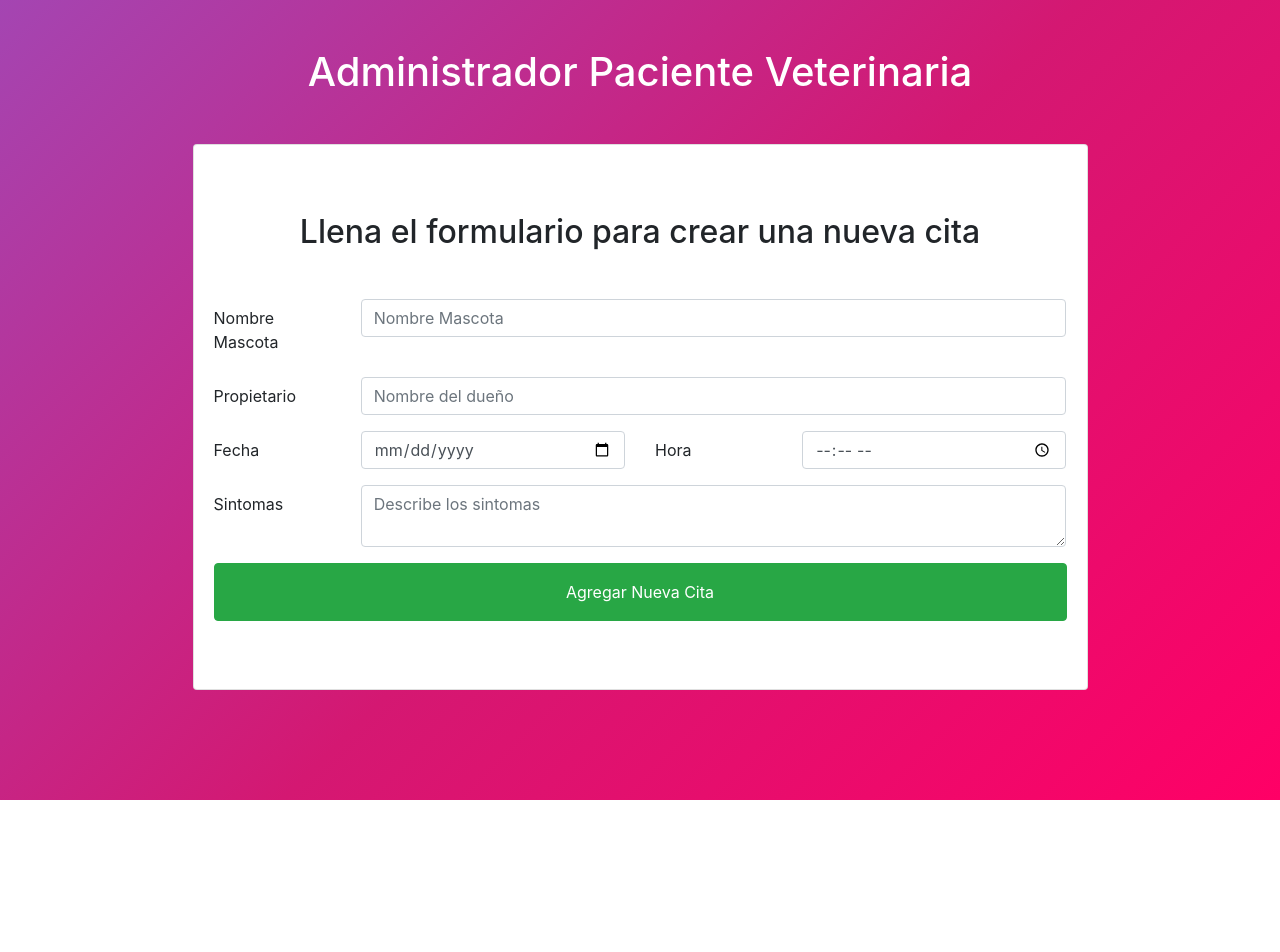
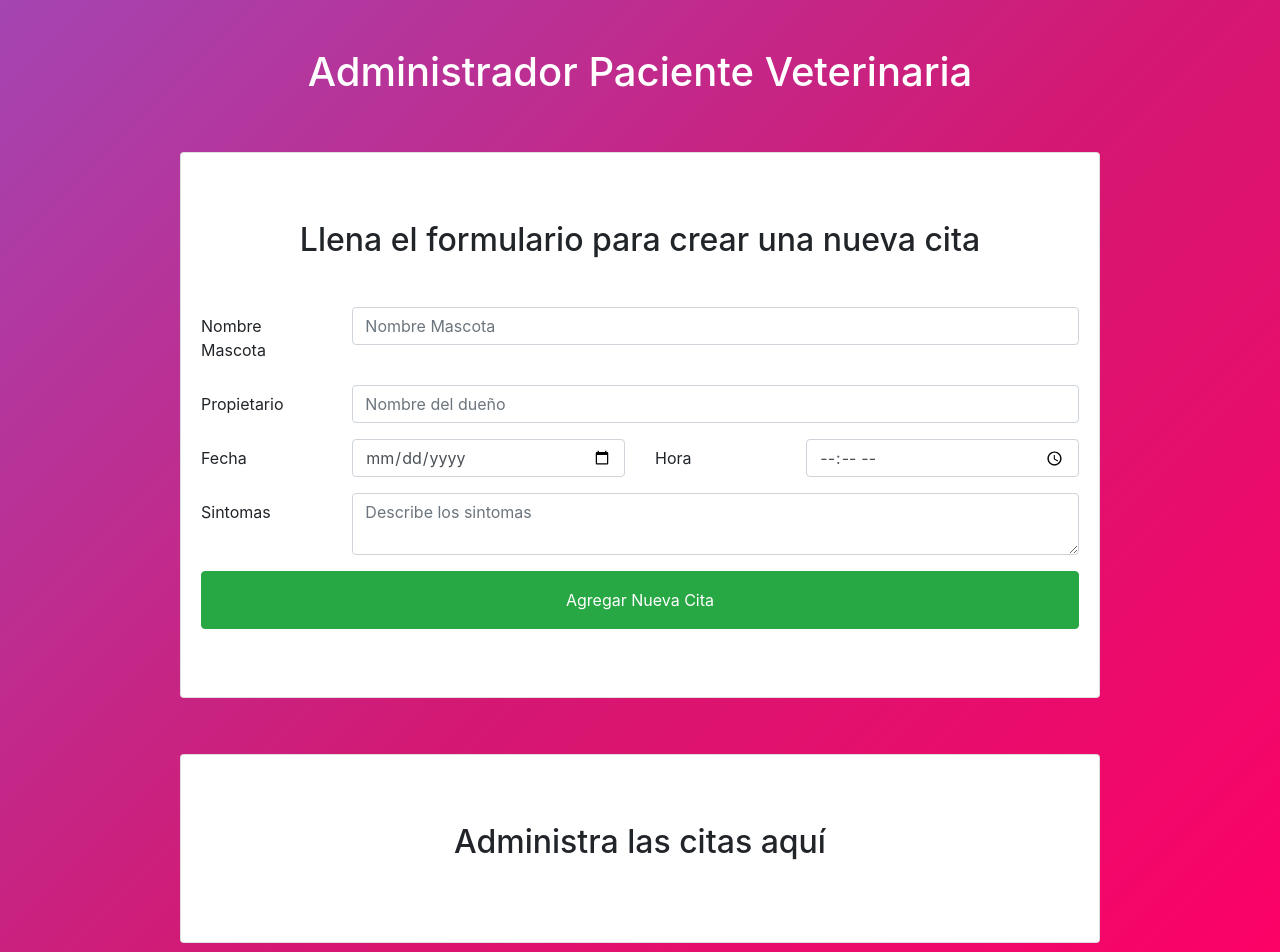
Before and after one commit to CthompsonCL/ReactVeterinaria, a React (Create React App) app: page / in a window 1280 px wide. Shown: the top 952 px of the page. Before the commit the page ends 800 px from the top, so only its background shows below. Built offline with nearby package versions, Linux system fonts and the light colour scheme.

Commit message:
Se agrega listado de las citas creadas. Se utiliza métodos de objects como spread operators y se agrega dos nuevos componentes, los cuales son Cita.js y ListaCitas.js.

```diff
--- a/src/App.js
+++ b/src/App.js
@@ -2,6 +2,7 @@
 import Styles from './bootstrap.min.css';
 import Header from './components/Header';
 import NuevaCita from './components/NuevaCita';
+import ListaCitas from './components/ListaCitas';
 
 
 
@@ -29,12 +30,21 @@
         <Header
         titulo='Administrador Paciente Veterinaria'/>
 
+        <div className="row">
             <div className="col-md-10 mx-auto">
             <NuevaCita
             crearNuevaCita={this.crearNuevaCita}
             />
             </div>
 
+            <div className="mt-5 col-md-10 mx-auto">
+              <ListaCitas
+              citas={this.state.citas}
+              />
+            </div>
+
+
+        </div>
     </div>
 
     );
--- /dev/null
+++ b/src/components/Cita.js
@@ -0,0 +1,18 @@
+import React from 'react';
+import ListaCitas from './ListaCitas';
+
+const Cita = ({cita}) => (
+
+    <div className="media mt-3">
+        <div className="media-body">
+                <h3 className="mt-0">{cita.mascota}</h3>
+                <p className="card-text"><span>Nombre dueño: </span>{cita.propietario}</p>
+                <p className="card-text"><span>Fecha: </span>{cita.fecha}</p>
+                <p className="card-text"><span>Hora: </span>{cita.hora}</p>
+                <p className="card-text"><span>Sintomas: </span></p>
+                <p className="card-text">{cita.sintomas}</p>
+        </div>
+    </div>
+)
+
+export default Cita;
--- /dev/null
+++ b/src/components/ListaCitas.js
@@ -0,0 +1,23 @@
+import React from 'react';
+import Cita from './Cita';
+
+const ListaCitas = ({citas}) => (
+
+        <div className="card mt-2 py-5">
+            <div className="card-body ">
+                <h2 className="card-title text-center">
+                    Administra las citas aquí
+                </h2>
+            <div className="lista-citas">
+                    {citas.map(cita => (
+                        <Cita
+                            key={cita.id}
+                            cita={cita}
+                        />
+                    ))}
+            </div>
+            </div>
+        </div>
+)
+
+export default ListaCitas;
```
Lines whose indentation alone changed are shown as unchanged.
